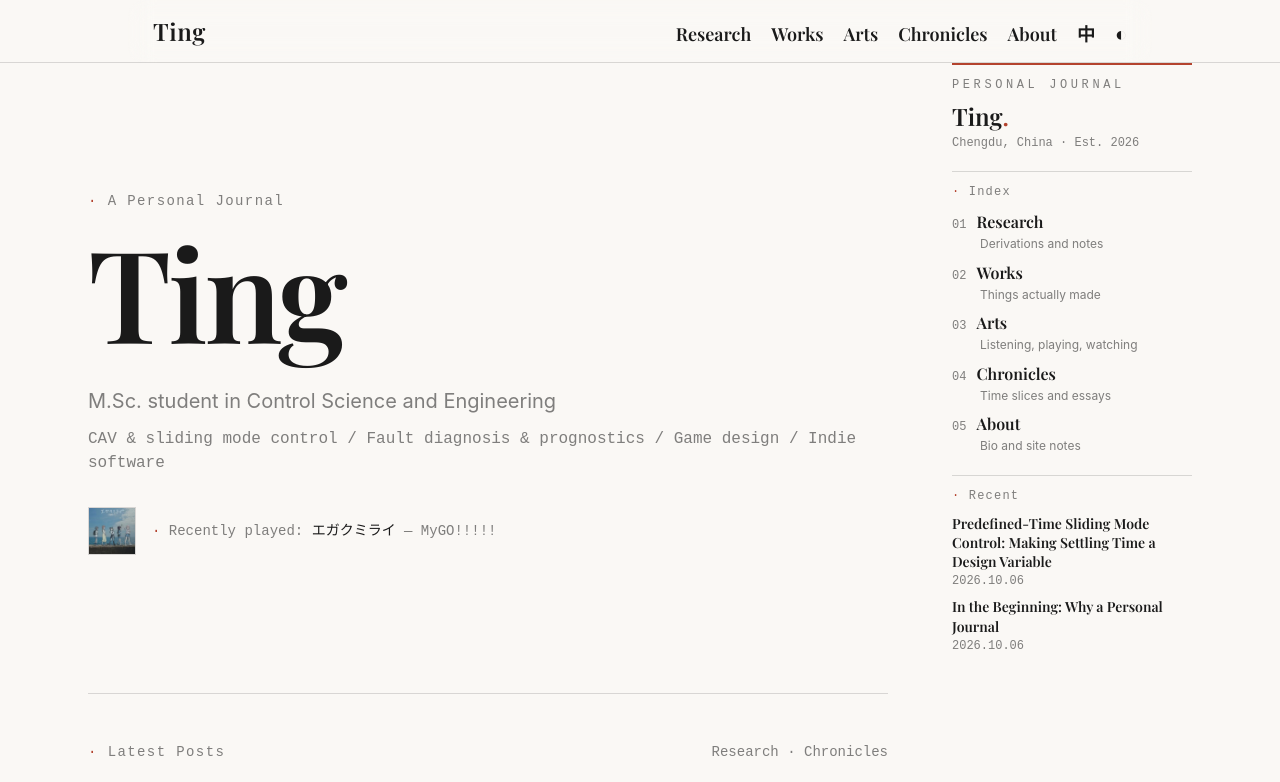
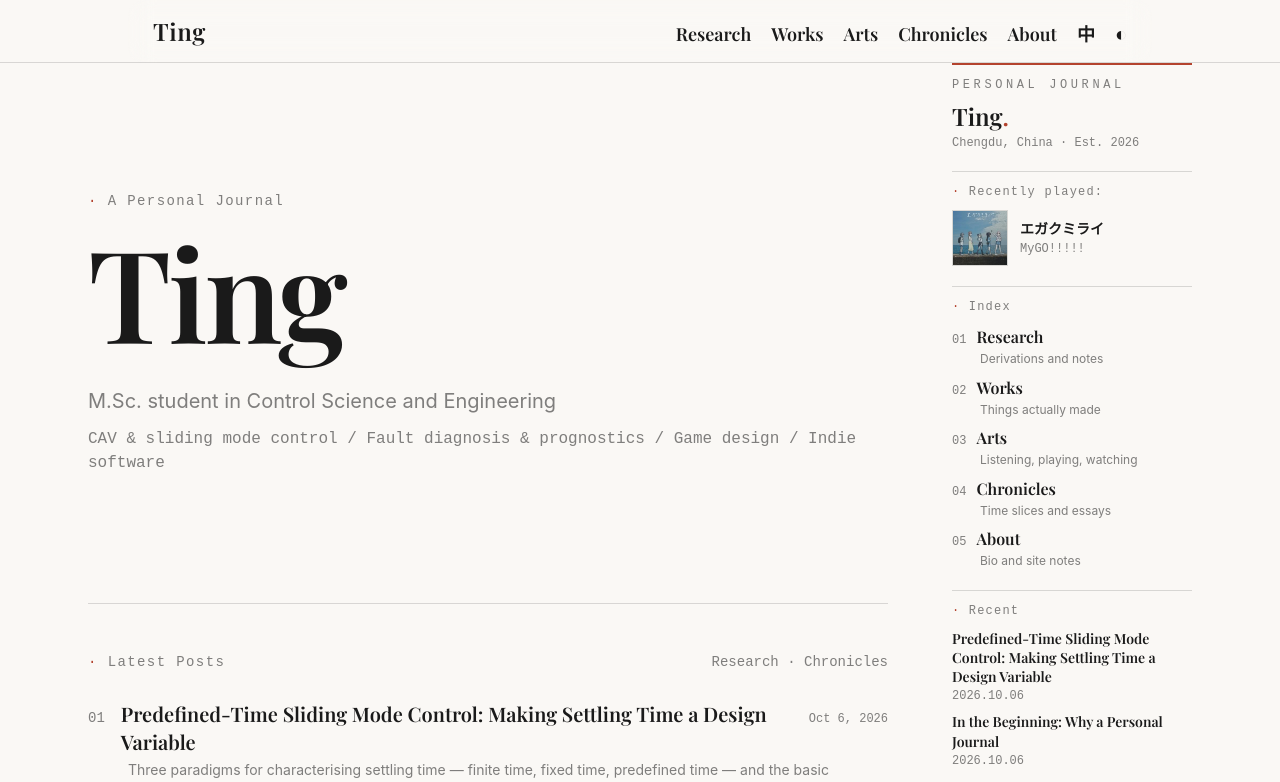
Before and after one commit to 004Tingting/004Tingting.github.io, a Next.js app: page /en in a window 1280 px wide. Shown: the top 782 px of the page. Built offline with nearby package versions, Linux system fonts and the light colour scheme; no server answers.

Commit message:
ui: move now-playing into the home sidebar (aside variant, xl+)

```diff
--- a/app/(en)/en/page.tsx
+++ b/app/(en)/en/page.tsx
@@ -27,7 +27,7 @@ export default function EnHomePage() {
             <p className="mt-3 font-mono text-sm text-muted md:text-base">
               {t.interests.join(" / ")}
             </p>
-            <div className="mt-8">
+            <div className="mt-8 xl:hidden">
               <NowPlayingLive lang="en" initial={now} />
             </div>
           </section>
@@ -87,6 +87,7 @@ export default function EnHomePage() {
         {/* Aside: ≥1280px only */}
         <HomeAside
           lang="en"
+          now={now}
           latest={latest.map((a) => ({
             slug: a.slug,
             title: a.title,
--- a/app/(zh)/page.tsx
+++ b/app/(zh)/page.tsx
@@ -28,7 +28,7 @@ export default function HomePage() {
             <p className="mt-3 font-mono text-sm text-muted md:text-base">
               {t.interests.join(" / ")}
             </p>
-            <div className="mt-8">
+            <div className="mt-8 xl:hidden">
               <NowPlayingLive lang="zh" initial={now} />
             </div>
           </section>
@@ -90,6 +90,7 @@ export default function HomePage() {
         {/* 边栏：仅 ≥1280px 显示 */}
         <HomeAside
           lang="zh"
+          now={now}
           latest={latest.map((a) => ({
             slug: a.slug,
             title: a.title,
--- a/components/HomeAside.tsx
+++ b/components/HomeAside.tsx
@@ -1,6 +1,7 @@
 import Link from "next/link";
 import { dic, type Lang } from "@/lib/i18n";
 import type { Section } from "@/lib/articles";
+import NowPlayingLive, { type NowSnapshot } from "@/components/NowPlayingLive";
 
 /** 首页侧栏「近作」需要的字段（ArticleMeta + 所属栏目） */
 type RecentItem = {
@@ -50,15 +51,17 @@ const BLURBS: Record<Lang, Record<(typeof ORDER)[number], string>> = {
 
 /**
  * 首页侧栏（仅 ≥1280px 显示）。
- * 三部分：编辑部印记（装饰）→ 五栏索引（导航）→ 近作（时效）。
- * 纯服务端组件，无 JS 运行时开销。
+ * 四部分：编辑部印记（装饰）→ 正在听（实时）→ 五栏索引（导航）→ 近作（时效）。
+ * 本体为服务端组件，正在听为客户端子组件（实时轮询）。
  */
 export default function HomeAside({
   lang,
   latest,
+  now,
 }: {
   lang: Lang;
   latest: RecentItem[];
+  now: NowSnapshot | null;
 }) {
   const t = dic[lang].home.aside;
   const routes = ROUTES[lang];
@@ -79,6 +82,11 @@ export default function HomeAside({
           <p className="mt-1 font-mono text-xs text-muted">
             {t.colophon} · {t.est}
           </p>
+        </div>
+
+        {/* 正在听：实时状态（窄版，位于印记与索引之间） */}
+        <div className="border-t border-rule pt-3">
+          <NowPlayingLive lang={lang} initial={now} variant="aside" />
         </div>
 
         {/* 五栏索引 */}
--- a/components/NowPlayingLive.tsx
+++ b/components/NowPlayingLive.tsx
@@ -17,8 +17,8 @@ export type NowSnapshot = {
 type Props = {
   lang: Lang;
   initial: NowSnapshot | null;
-  /** bar：首页状态带；card：音乐页大图区 */
-  variant?: "bar" | "card";
+  /** bar：首页状态带；card：音乐页大图区；aside：首页侧栏窄版（240px 列内） */
+  variant?: "bar" | "card" | "aside";
 };
 
 /** 轮询间隔：与本地脚本 scripts/push-now.mjs 的 15 秒推送节奏对齐 */
@@ -135,12 +135,44 @@ export default function NowPlayingLive({ lang, initial, variant = "bar" }: Props
 
   // SSR / 首帧：占位，保持布局稳定
   if (!now) {
-    return variant === "card" ? <div className="mt-12 h-40" aria-hidden /> : <div className="h-12" aria-hidden />;
+    if (variant === "card") return <div className="mt-12 h-40" aria-hidden />;
+    if (variant === "aside") return <div className="h-20" aria-hidden />;
+    return <div className="h-12" aria-hidden />;
   }
 
   // 封面：实时源自带优先；否则查构建时映射表
   const cover = now.cover || coverMap[`${now.title}|${now.subtitle}`] || "";
   const href = lang === "zh" ? "/arts/music" : "/en/arts/music";
+
+  if (variant === "aside") {
+    /* 侧栏窄版（240px 列）：标题行 + 封面 56px + 曲名/艺人，均截断 */
+    return (
+      <Link href={href} className="group block">
+        <p className="font-mono text-xs tracking-widest text-muted">
+          <span className="text-accent">·</span> {now.live ? t.nowLiveLabel : t.nowPlayingLabel}
+        </p>
+        <div className="mt-2.5 flex items-center gap-3">
+          {cover ? (
+            /* eslint-disable-next-line @next/next/no-img-element */
+            <img
+              src={cover}
+              alt=""
+              loading="lazy"
+              className="h-14 w-14 shrink-0 border border-rule object-cover"
+            />
+          ) : null}
+          <div className="min-w-0">
+            <p className="truncate font-serif text-sm font-semibold group-hover:text-accent">
+              {now.title}
+            </p>
+            {now.subtitle ? (
+              <p className="mt-0.5 truncate font-mono text-xs text-muted">{now.subtitle}</p>
+            ) : null}
+          </div>
+        </div>
+      </Link>
+    );
+  }
 
   if (variant === "card") {
     return (
```
